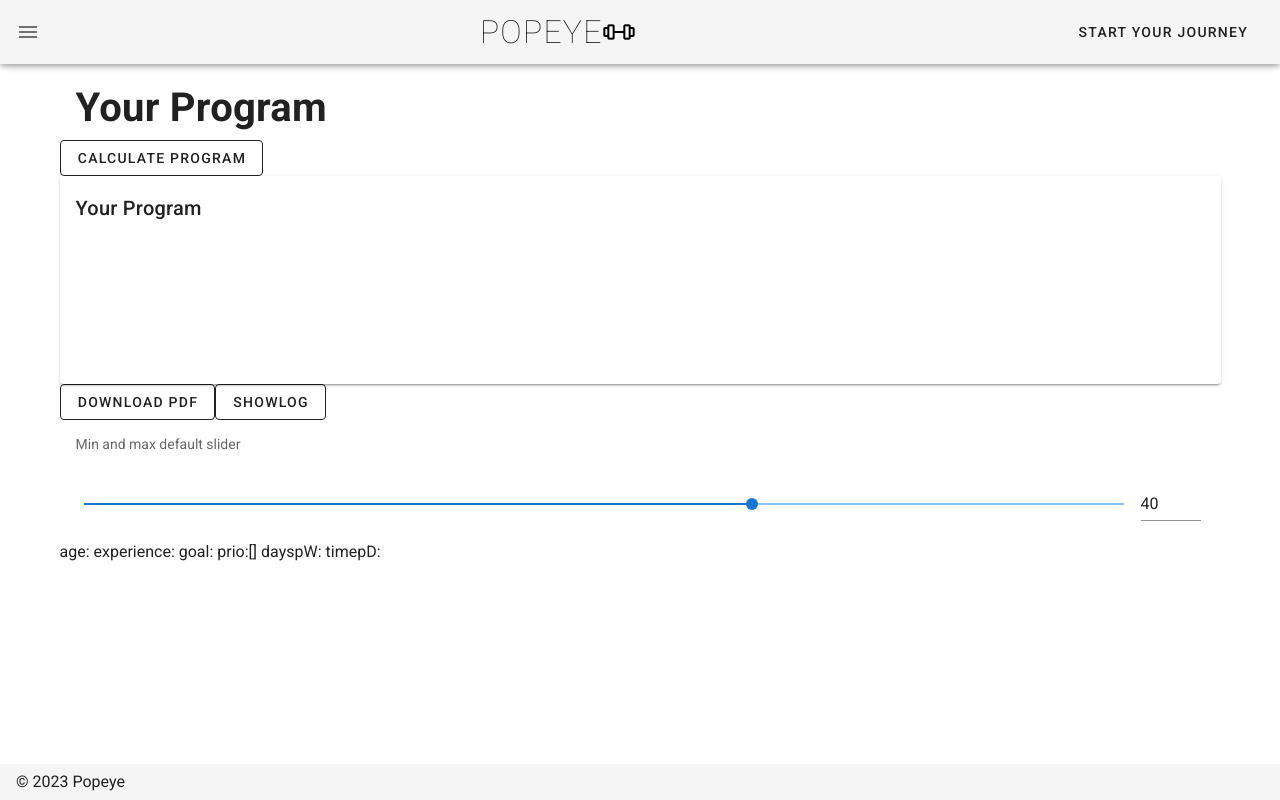
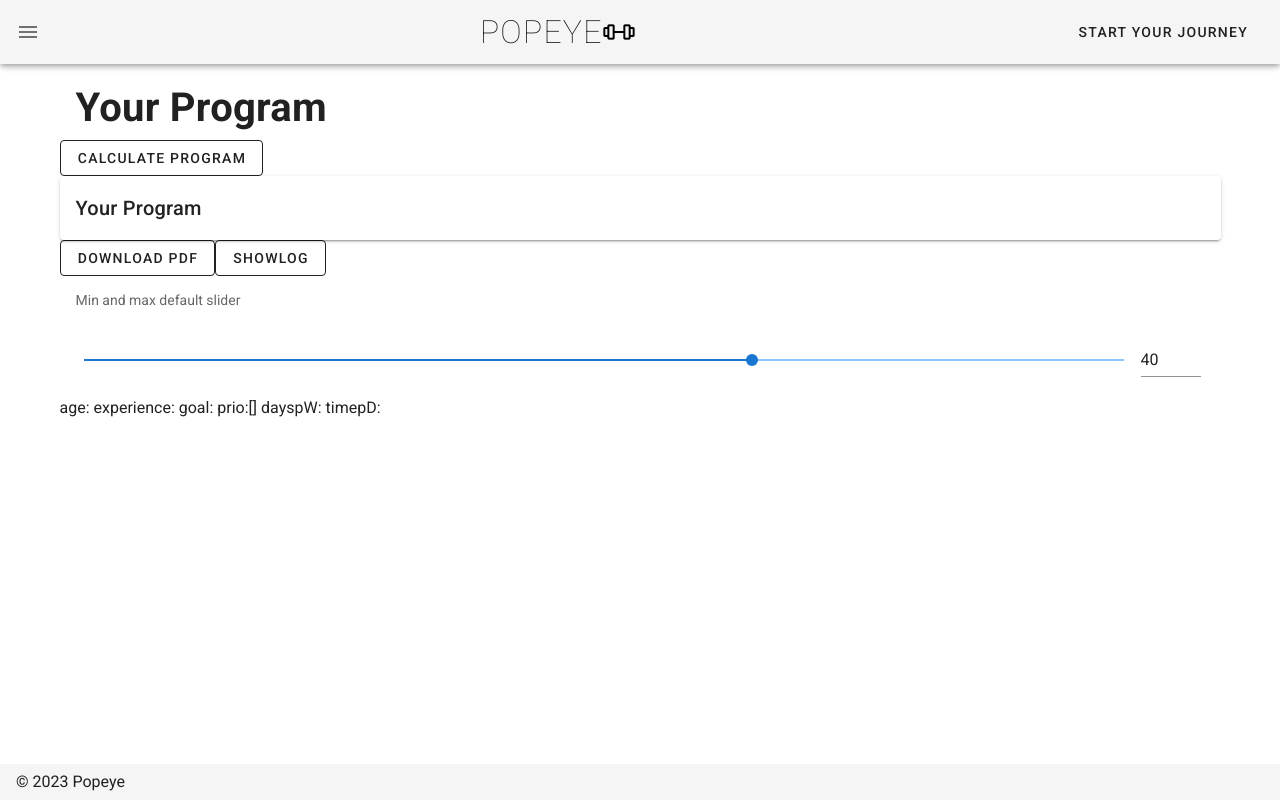
Before and after one commit to patrik-16/popeye, a Nuxt app in the folder frontend/: page /program in a window 1280 px wide. Built offline with nearby package versions, Linux system fonts and the light colour scheme.

Commit message:
frontent shows exercises better

```diff
--- a/frontend/pages/program.vue
+++ b/frontend/pages/program.vue
@@ -11,16 +11,11 @@
     </v-btn>
     <v-card>
       <v-card-title>Your Program</v-card-title>
-      <v-card-text> {{ programJSON[0] }}</v-card-text>
-      <v-card-text> {{ programJSON[1] }}</v-card-text>
-      <v-card-text> {{ programJSON[2] }}</v-card-text>
-      <v-card-text> {{ programJSON[3] }}</v-card-text>
-      <v-card-text> {{ programJSON[4] }}</v-card-text>
       <!--<dayProgram :programJSON="programJSON"></dayProgram>-->
       <div>
         <div v-for="day in programJSON" :key="day.day">
           <h3>Day {{ day.day }}</h3>
-          <div v-for="exercise in day.programJSON" :key="exercise.name">
+          <div v-for="exercise in day.exerciseList" :key="exercise.name">
             <p>{{ exercise.name }}</p>
             <p>Sets: {{ exercise.sets }}</p>
             <p>Reps: {{ exercise.reps }}</p>
```
